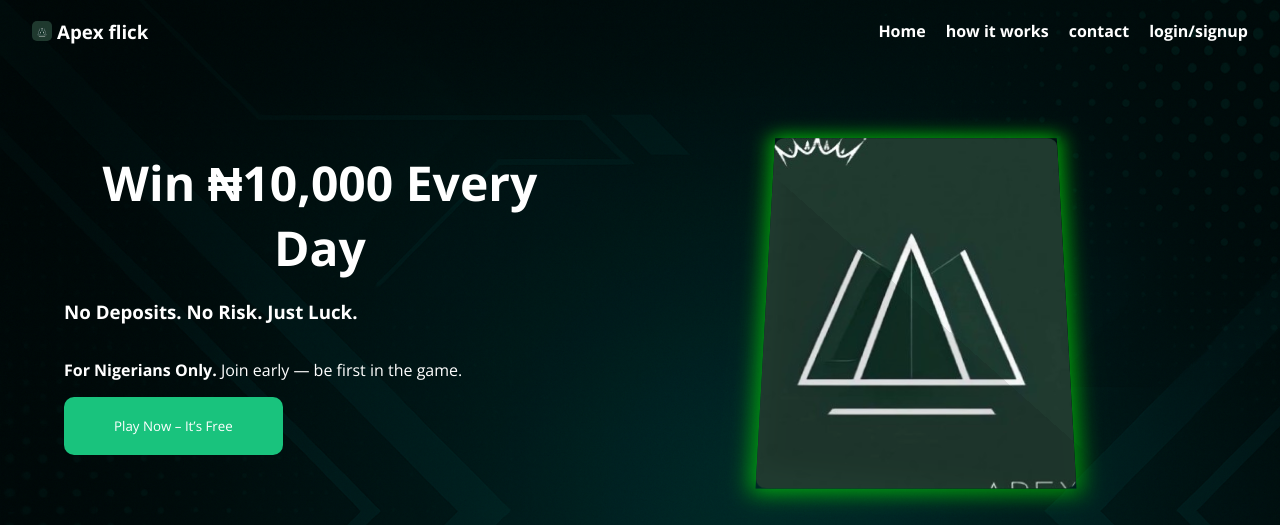
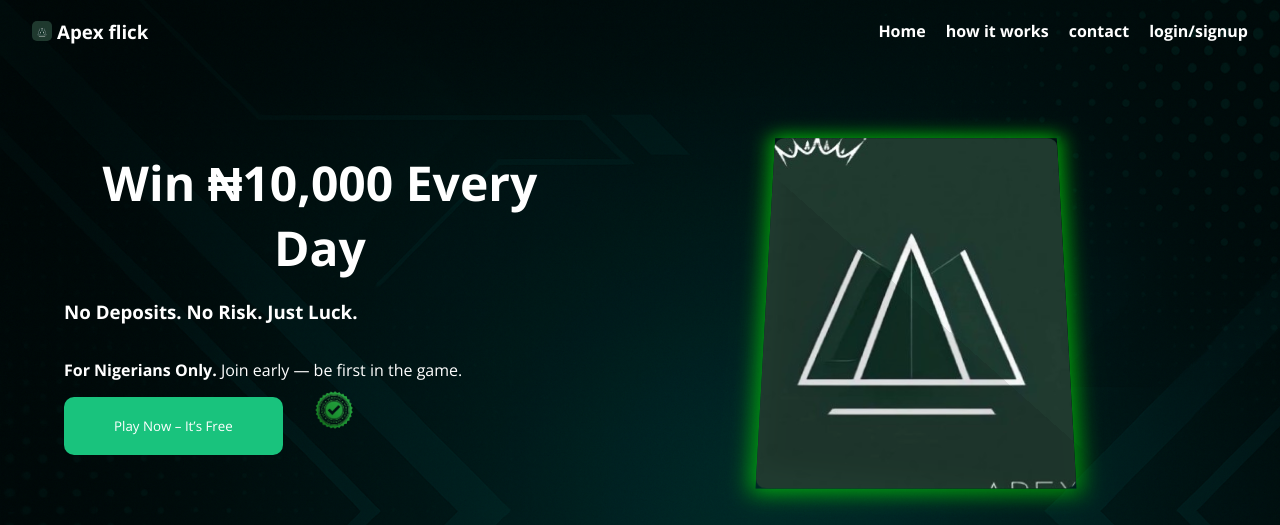
Before and after one commit to kidgideon/apexflick, a React (Vite) app: page / in a window 1280 px wide. Shown: the top 525 px of the page. Built offline with nearby package versions, Linux system fonts and the light colour scheme; some icons are missing.

Commit message:
updaing balance

```diff
--- a/src/pages/homepage.jsx
+++ b/src/pages/homepage.jsx
@@ -4,6 +4,7 @@ import { useNavigate } from 'react-router-dom'; // Import useNavigate
 import Logo from '../../images/apexflick logo.jpg';
 import cardFront from '../../images/apexcard.png';
 import cardBack from '../../images/cardsback.png';
+import verified from "../../images/verified.png"
 import { motion } from 'framer-motion';
 import { useEffect, useState, useRef } from 'react';
 import {auth, db} from '../../config/config'
@@ -171,6 +172,8 @@ useEffect(() => {
   </div>
 
   <button onClick={handleStartPlaying}>Play Now – It’s Free</button>
+
+  <img className={styles.verifiedImg} src={verified} alt="" />
 </div>
 
 
--- a/src/pages/withdrawal.jsx
+++ b/src/pages/withdrawal.jsx
@@ -126,18 +126,18 @@ const Withdrawal = () => {
             transition={{ type: 'spring', stiffness: 200, damping: 15 }}
             onClick={(e) => e.stopPropagation()}
         >
-          <svg xmlns="http://www.w3.org/2000/svg" fill="none" viewBox="0 0 24 24" strokeWidth="1.5" stroke="currentColor" className="size-6">
-  <path strokeLinecap="round" strokeLinejoin="round" d="M6.75 3v2.25M17.25 3v2.25M3 18.75V7.5a2.25 2.25 0 0 1 2.25-2.25h13.5A2.25 2.25 0 0 1 21 7.5v11.25m-18 0A2.25 2.25 0 0 0 5.25 21h13.5A2.25 2.25 0 0 0 21 18.75m-18 0v-7.5A2.25 2.25 0 0 1 5.25 9h13.5A2.25 2.25 0 0 1 21 11.25v7.5m-9-6h.008v.008H12v-.008ZM12 15h.008v.008H12V15Zm0 2.25h.008v.008H12v-.008ZM9.75 15h.008v.008H9.75V15Zm0 2.25h.008v.008H9.75v-.008ZM7.5 15h.008v.008H7.5V15Zm0 2.25h.008v.008H7.5v-.008Zm6.75-4.5h.008v.008h-.008v-.008Zm0 2.25h.008v.008h-.008V15Zm0 2.25h.008v.008h-.008v-.008Zm2.25-4.5h.008v.008H16.5v-.008Zm0 2.25h.008v.008H16.5V15Z" />
+        <svg xmlns="http://www.w3.org/2000/svg" fill="none" viewBox="0 0 24 24" strokeWidth={1.5} stroke="currentColor" className="size-6">
+  <path strokeLinecap="round" strokeLinejoin="round" d="M2.25 8.25h19.5M2.25 9h19.5m-16.5 5.25h6m-6 2.25h3m-3.75 3h15a2.25 2.25 0 0 0 2.25-2.25V6.75A2.25 2.25 0 0 0 19.5 4.5h-15a2.25 2.25 0 0 0-2.25 2.25v10.5A2.25 2.25 0 0 0 4.5 19.5Z" />
 </svg>
 
-          <h3>Withdrawals Begin on sartuday, May 31st, 2025</h3>
-<p>Our withdrawal system officially launches on <strong>saturday, May 31st, 2025</strong>. Until then, keep playing daily and grow your wallet. The more you earn now, the bigger your payout when it goes live!</p>
 
-            <button onClick={() => setShowModal(false)}>OK</button>
+<h3>Insufficient Funds</h3>
+<p><strong>Heads up:</strong> You need a minimum balance of ₦10 to access balance-related features like withdrawals or transfers. Keep playing daily to build up your wallet!</p>
+
+<button onClick={() => setShowModal(false)}>OK</button>
         </motion.div>
     </motion.div>
 )}
-
         </div>
     );
 };
--- a/styles/home.module.css
+++ b/styles/home.module.css
@@ -121,6 +121,7 @@
     align-items: start;
     flex-direction: column;
     padding: 20px;
+    position: relative;
 
 }
 
@@ -286,6 +287,7 @@
         width: 100%;
         align-items: center;
         padding: 0px;
+        position: relative;
     }
 
     .cardArea {
@@ -360,6 +362,14 @@
     .textDiv {
       width: 90%;
     }
+
+
+  .verifiedImg {
+    position: absolute;
+    top: 100%;
+    right: 2px;
+    display: none;
+  }
 }
 
 
@@ -395,11 +405,9 @@
     border-radius: 12px;
     transition: background 0.2s ease;
     width: 80%;
-
     background: rgba(255, 255, 255, 0.1); /* semi-transparent */
     backdrop-filter: blur(12px);          /* blur effect */
     -webkit-backdrop-filter: blur(12px);  /* for Safari */
-
     border: 1px solid rgba(255, 255, 255, 0.2); /* soft border */
     box-shadow: 0 4px 30px rgba(0, 0, 0, 0.1);  /* subtle depth */
   }
@@ -548,3 +556,10 @@
   .aboutUs h3, .aboutUs p{
     margin: 5px;
   }
+
+  .verifiedImg {
+    position: absolute;
+    top: 74%;
+    left: 48%;
+    width: 50px;
+  }
```
Also changed, not shown: images/verified.png (added).
